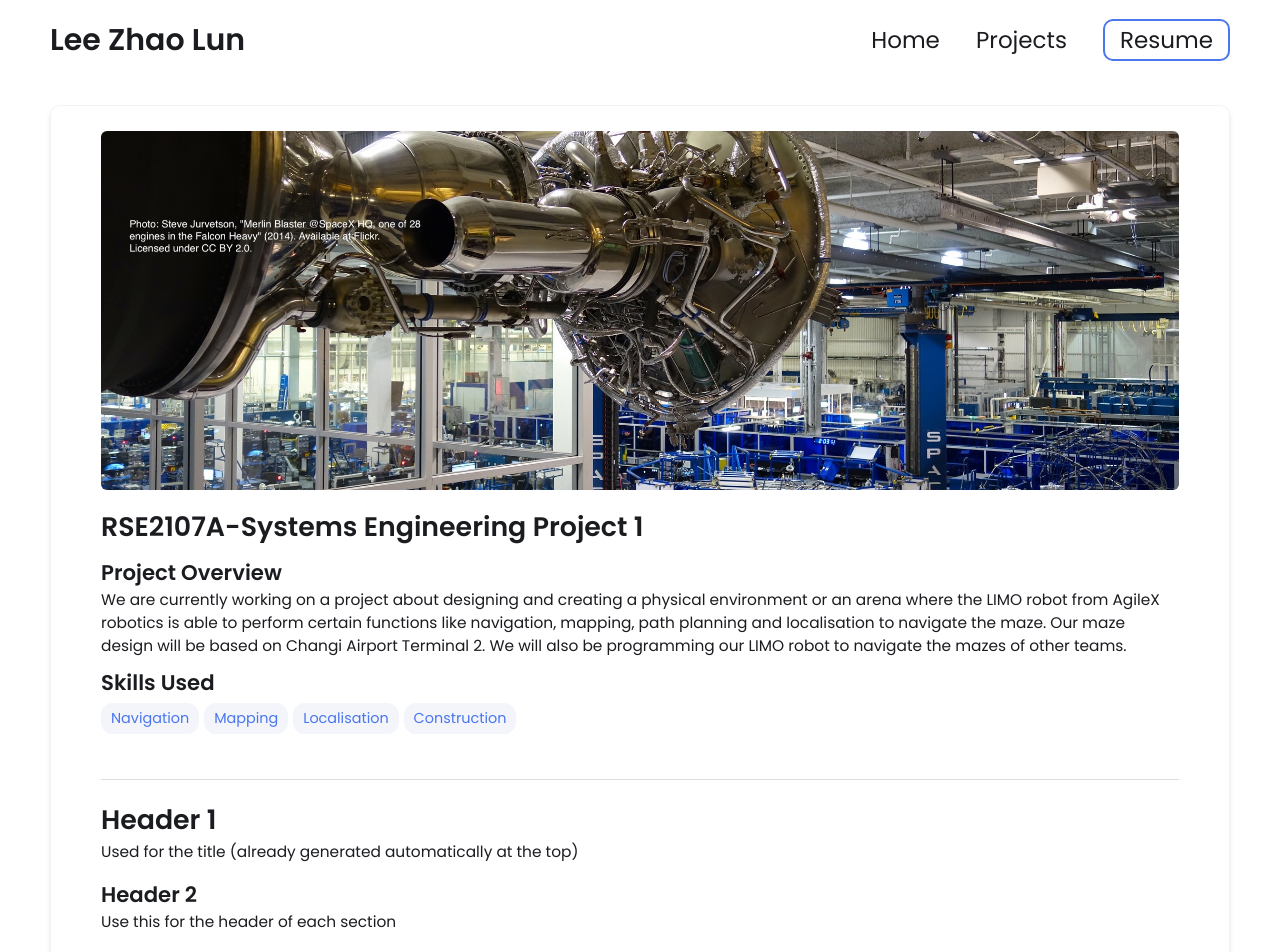
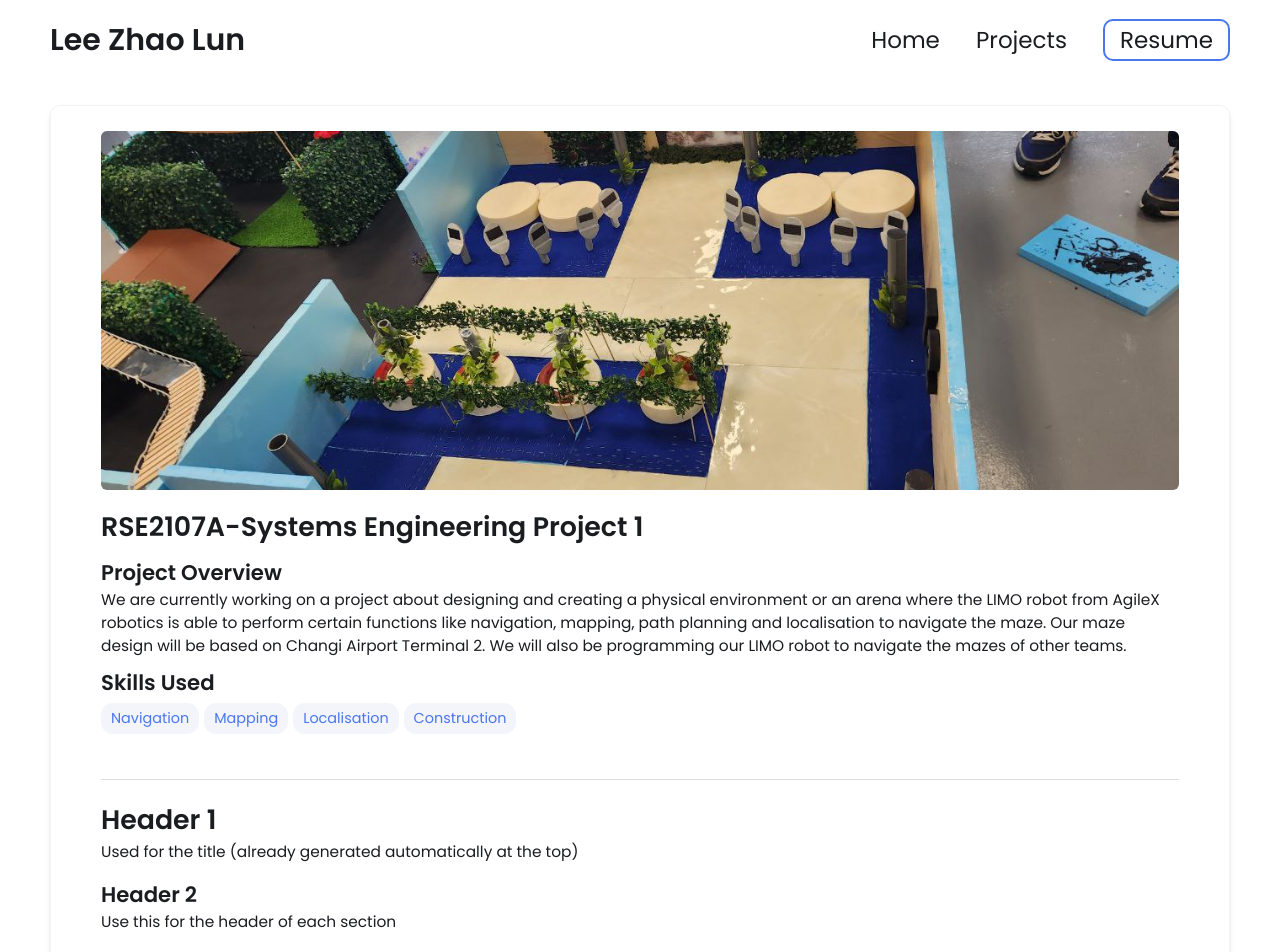
Before and after one commit to LeeZhaoLun2000/LeeZhaoLun.github.io, a Jekyll site: the page built from _projects/demo-project/index.md, in a window 1280 px wide. Shown: the top 952 px of the page. Built offline with Jekyll 4.4.1, drawn with Linux system fonts in a browser that asks for light colours.

Commit message:
Update index.md

```diff
--- a/_projects/demo-project/index.md
+++ b/_projects/demo-project/index.md
@@ -8,7 +8,7 @@ skills:
 - Localisation
 - Construction
 
-main-image: /project2.jpg
+main-image: /final_arena_design.jpg
 ---
 
 ---
```
